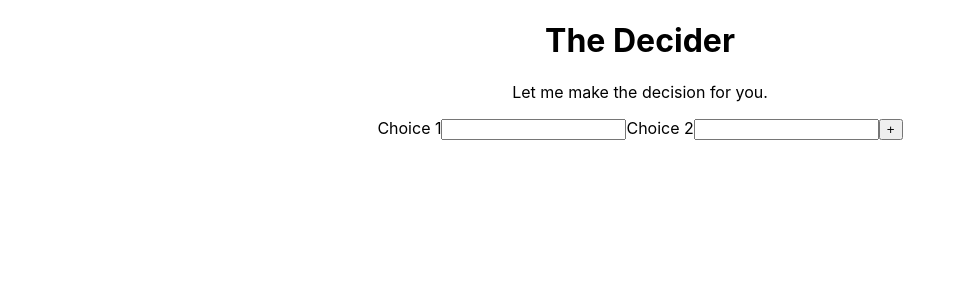
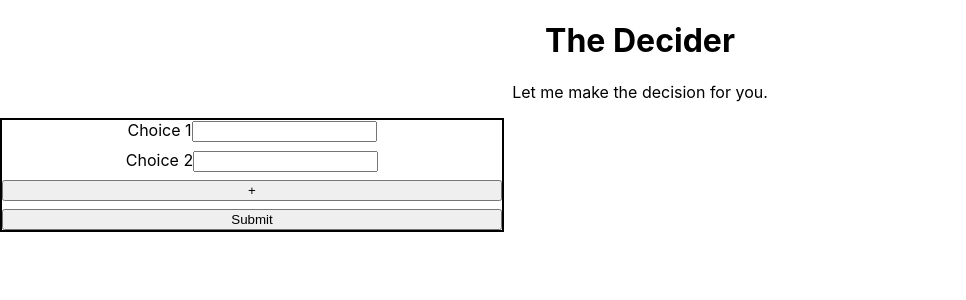
Before and after one commit to bryankeov/Decider-React, a React (Create React App) app: page / in a window 1280 px wide. Shown: the top 300 px of the page, without its empty margins (0-966 px from the left). Built offline with nearby package versions, Linux system fonts and the light colour scheme.

Commit message:
Begin modal

```diff
--- a/src/App.js
+++ b/src/App.js
@@ -1,7 +1,6 @@
 import './App.css';
 import Header from "./components/Header"
 import Form from "./components/Form"
-
 
 function App() {
   return (
--- /dev/null
+++ b/src/components/Form.css
@@ -0,0 +1,9 @@
+.modal{
+  display: flex;
+  flex-direction: column;
+  justify-content: center;
+  position: absolute;
+  width: 500px;
+  gap: 0.5rem;
+  border: 2px solid black;
+}
--- a/src/components/Form.js
+++ b/src/components/Form.js
@@ -1,4 +1,5 @@
 import React, {useState} from "react";
+import "./Form.css";
 
 function Form() {
   const [choices, setChoices] = useState(["Choice 1", "Choice 2"])
@@ -8,12 +9,17 @@ function Form() {
     const index = choices.length + 1;
     setChoices([
       ...choices,
-      `Choice ${index}`
+      `Choice: ${index}`
     ])
   }
 
+  function submitChoices(e) {
+    e.preventDefault();
+
+  }
+
   return(
-    <form>
+    <form className="modal hidden">
       {choices.map((item, index) => {
         return (
           <label key={index + 1} id={index + 1}>
@@ -23,6 +29,7 @@ function Form() {
         );
       })}
       <button className="addChoice" onClick={addNewChoice}>+</button>
+      <button type="submit" onClick={submitChoices}>Submit</button>
     </form>
   );
 }
```
